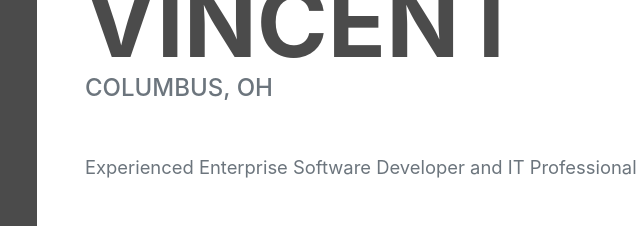
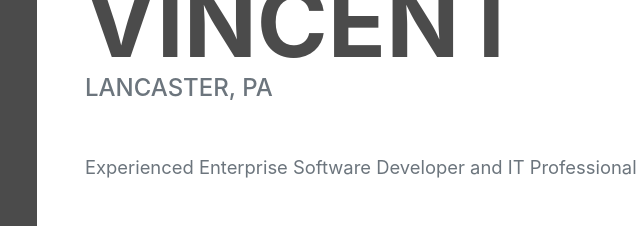
Before and after one commit to swvincent/scottwvincent-dot-com, a plain HTML site: page website/index.html in a window 1280 px wide. Shown: the part 318-544 px from the top of the page, 235-875 px from the left. Drawn offline with nearby package versions, Linux system fonts and the light colour scheme; a web font is replaced by a local one.

Commit message:
Update location and hobbies

```diff
--- a/website/index.html
+++ b/website/index.html
@@ -48,7 +48,7 @@
                         <span class="text-primary">Scott W. Vincent</span>
                     </h1>
                     <div class="subheading mb-5">
-                        Columbus, OH
+                        Lancaster, PA
                     </div>
                     <p class="lead mb-5">Experienced Enterprise Software Developer and IT Professional</p>
                     <div class="social-icons">
@@ -133,6 +133,7 @@
                 <div class="resume-section-content">
                     <h2 class="mb-5">Interests</h2>
                     <ul>
+                        <li>Amateur Radio</li>
                         <li>Hobby Electronics (Arduino, Raspberry Pi)</li>
                         <li>Woodworking</li>
                         <li>Photography</li>
```
